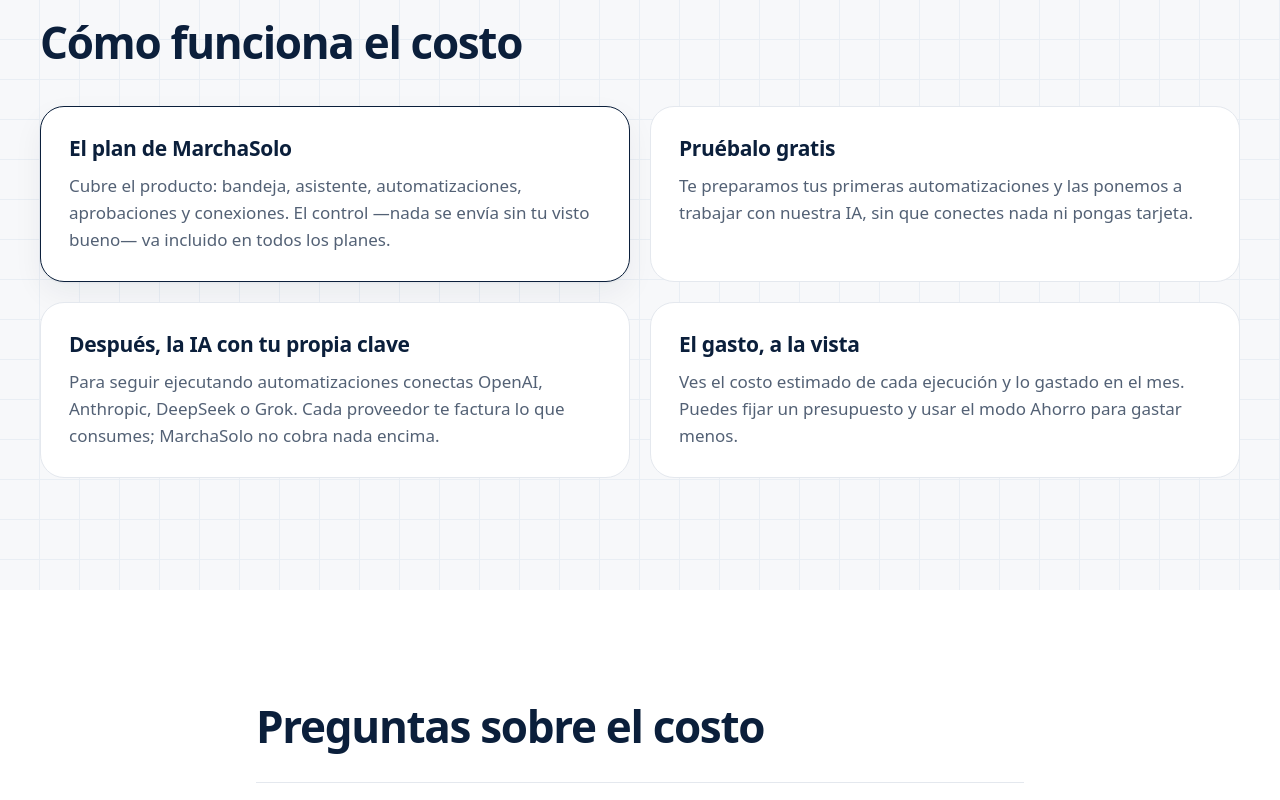
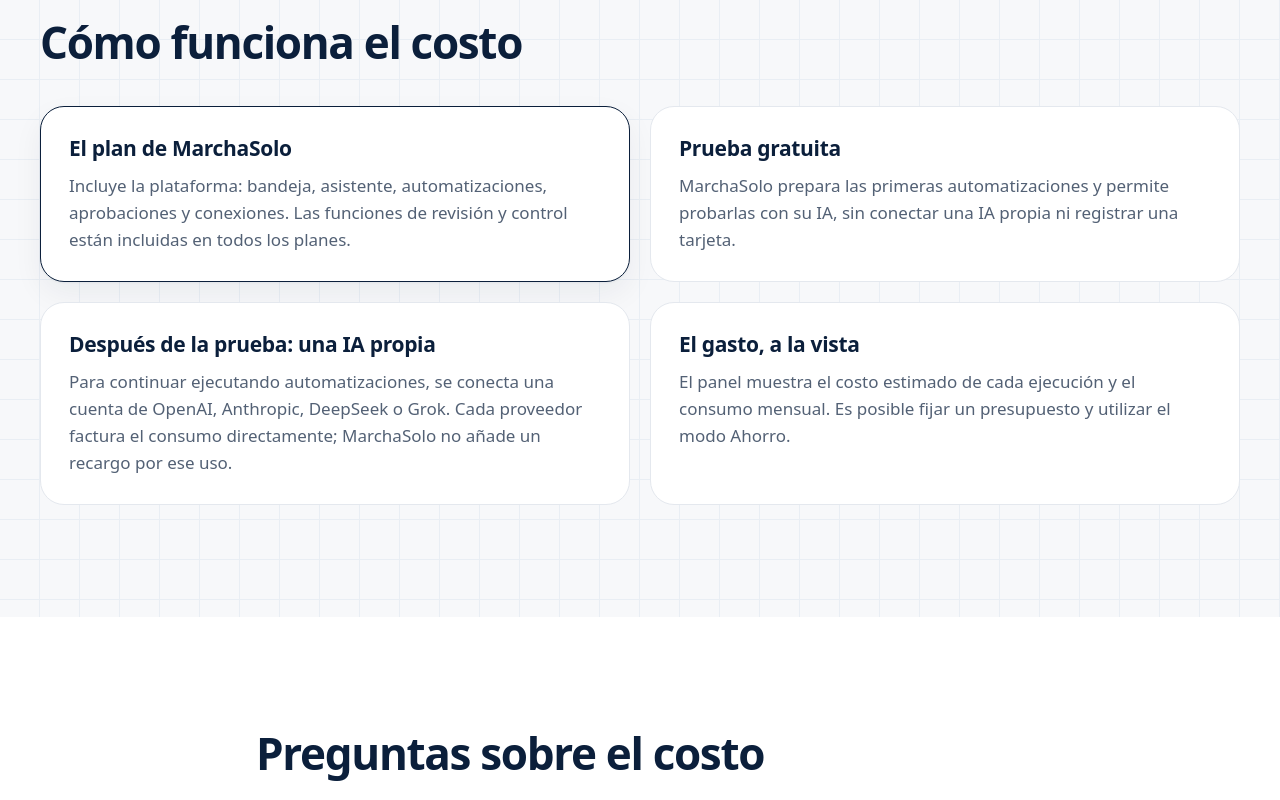
Before and after one commit to CESARKUBEREK/Delega, a Next.js app: page /precios in a window 1280 px wide. Shown: the part 1760-2560 px from the top of the page. Built offline with nearby package versions, Linux system fonts and the light colour scheme; no server answers.

Commit message:
Adapta la página de precios a español neutro y aclara el consumo de IA

```diff
--- a/src/app/precios/page.tsx
+++ b/src/app/precios/page.tsx
@@ -4,8 +4,8 @@ import { publicPageMetadata } from "@/lib/seo"
 import { PLANS } from "@/lib/pricing"
 
 const pricingIntro = PLANS.length
-  ? `Empieza gratis con nuestra IA. Después, planes desde ${PLANS[0].price}${PLANS[0].period}; la IA se paga directamente a tu proveedor.`
-  : "Hoy MarchaSolo no tiene planes de pago: crear la cuenta y usarlo no cuesta nada. Lo único que pagas es la inteligencia artificial, directamente a tu proveedor."
+  ? `Prueba MarchaSolo gratis. Después, planes desde ${PLANS[0].price}${PLANS[0].period}; el consumo de IA se paga directamente al proveedor elegido.`
+  : "Consulta las opciones disponibles para empezar con MarchaSolo y el costo del consumo de inteligencia artificial, que se paga directamente al proveedor elegido."
 
 export const metadata = publicPageMetadata({
   title: "Precios",
@@ -67,29 +67,25 @@ export default function PricingPage() {
               <div className="fact is-key">
                 <h3 className="site-h3">El plan de MarchaSolo</h3>
                 <p>
-                  Cubre el producto: bandeja, asistente, automatizaciones, aprobaciones y conexiones. El control —nada se
-                  envía sin tu visto bueno— va incluido en todos los planes.
+                  Incluye la plataforma: bandeja, asistente, automatizaciones, aprobaciones y conexiones. Las funciones de revisión y control están incluidas en todos los planes.
                 </p>
               </div>
               <div className="fact">
-                <h3 className="site-h3">Pruébalo gratis</h3>
+                <h3 className="site-h3">Prueba gratuita</h3>
                 <p>
-                  Te preparamos tus primeras automatizaciones y las ponemos a trabajar con nuestra IA, sin que conectes nada
-                  ni pongas tarjeta.
+                  MarchaSolo prepara las primeras automatizaciones y permite probarlas con su IA, sin conectar una IA propia ni registrar una tarjeta.
                 </p>
               </div>
               <div className="fact">
-                <h3 className="site-h3">Después, la IA con tu propia clave</h3>
+                <h3 className="site-h3">Después de la prueba: una IA propia</h3>
                 <p>
-                  Para seguir ejecutando automatizaciones conectas OpenAI, Anthropic, DeepSeek o Grok. Cada proveedor te factura lo
-                  que consumes; MarchaSolo no cobra nada encima.
+                  Para continuar ejecutando automatizaciones, se conecta una cuenta de OpenAI, Anthropic, DeepSeek o Grok. Cada proveedor factura el consumo directamente; MarchaSolo no añade un recargo por ese uso.
                 </p>
               </div>
               <div className="fact">
                 <h3 className="site-h3">El gasto, a la vista</h3>
                 <p>
-                  Ves el costo estimado de cada ejecución y lo gastado en el mes. Puedes fijar un presupuesto y usar el
-                  modo Ahorro para gastar menos.
+                  El panel muestra el costo estimado de cada ejecución y el consumo mensual. Es posible fijar un presupuesto y utilizar el modo Ahorro.
                 </p>
               </div>
             </div>
@@ -105,32 +101,30 @@ export default function PricingPage() {
               <details>
                 <summary>¿El precio del plan incluye la IA?</summary>
                 <div>
-                  No. El plan cubre MarchaSolo (producto, aprobaciones y conexiones). La IA la pagas a tu proveedor con tu
-                  propia clave, según lo que consumas.
+                  No. El plan cubre MarchaSolo (plataforma, aprobaciones y conexiones). El consumo de IA se factura por separado a través del proveedor y la cuenta conectados.
                 </div>
               </details>
               <details>
                 <summary>¿Qué incluye la prueba y qué pasa cuando termina?</summary>
                 <div>
-                  La prueba usa nuestra IA, por nuestra cuenta, y alcanza para decenas de tareas. Cuando se termina, tu cuenta y lo que hayas preparado siguen ahí: pasas al plan Solo y conectas tu propia
-                  clave de IA. El propio MarchaSolo te guía y te lleva a la web del proveedor.
+                  La prueba utiliza la IA de MarchaSolo e incluye un cupo de uso limitado. Al terminar, la cuenta y las automatizaciones preparadas permanecen disponibles. Para continuar, se elige un plan y se conecta una cuenta de IA propia. MarchaSolo guía el proceso.
                 </div>
               </details>
               <details>
                 <summary>¿Puedo poner un límite de gasto de IA?</summary>
                 <div>
-                  Sí. Al llegar al 80 % te avisamos; al 100 %, MarchaSolo pasa al modo Ahorro, o se para si lo prefieres.
+                  Sí. Al alcanzar el 80 % del presupuesto se envía un aviso. Al llegar al 100 %, MarchaSolo pasa al modo Ahorro o detiene el uso, según la configuración disponible.
                 </div>
               </details>
               <details>
                 <summary>¿Pago algo extra por las aprobaciones?</summary>
                 <div>
-                  No. Revisar y aprobar antes de que se envíe o se cambie nada forma parte de todos los planes.
+                  No. Las funciones de revisión y aprobación de acciones están incluidas en todos los planes.
                 </div>
               </details>
               <details>
                 <summary>¿Los precios incluyen impuestos?</summary>
-                <div>Los precios están en dólares (USD). Según tu país, tu banco puede sumar impuestos locales al pagar con tarjeta: en Argentina, el IVA y la percepción a cuenta de Ganancias, que puedes recuperar en tu declaración.</div>
+                <div>Los precios están expresados en dólares estadounidenses (USD). El banco o el medio de pago puede aplicar impuestos, percepciones, conversiones o cargos adicionales según el país y la normativa vigente. Consulta las condiciones locales antes de pagar.</div>
               </details>
             </div>
           </div>
@@ -140,10 +134,9 @@ export default function PricingPage() {
           <div className="site-container">
             <div className="site-cta">
               <div>
-                <h2 className="site-h2">Empieza con el plan que te encaje</h2>
+                <h2 className="site-h2">Elige el plan adecuado para cada etapa</h2>
                 <p>
-                  Crea la cuenta, cuéntale una tarea y prueba gratis la propuesta que te prepara. Tú decides si la pones en
-                  marcha.
+                  Crea una cuenta, describe una tarea y prueba la propuesta que prepara MarchaSolo, sin costo inicial.
                 </p>
               </div>
               <Link href="/crear-cuenta" className="btn btn-primary">
```
